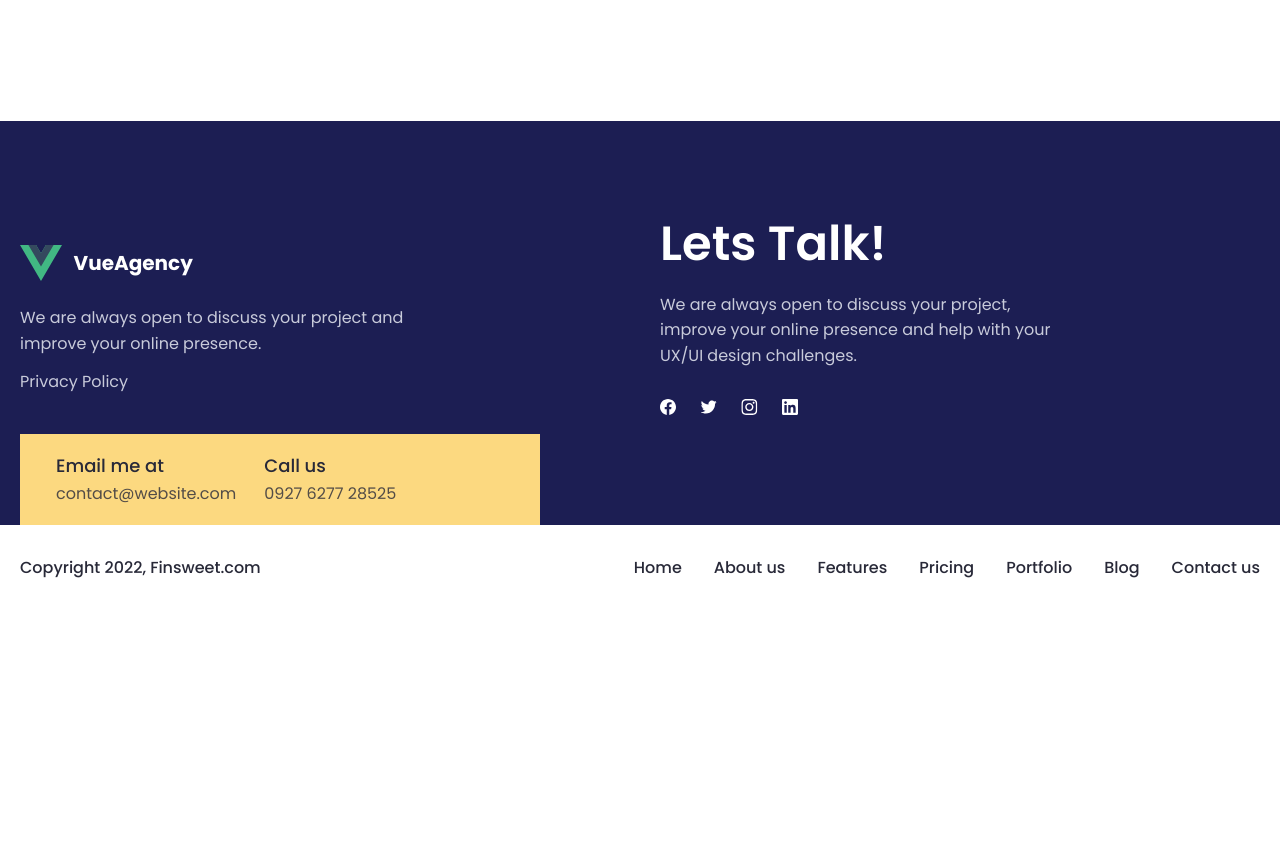
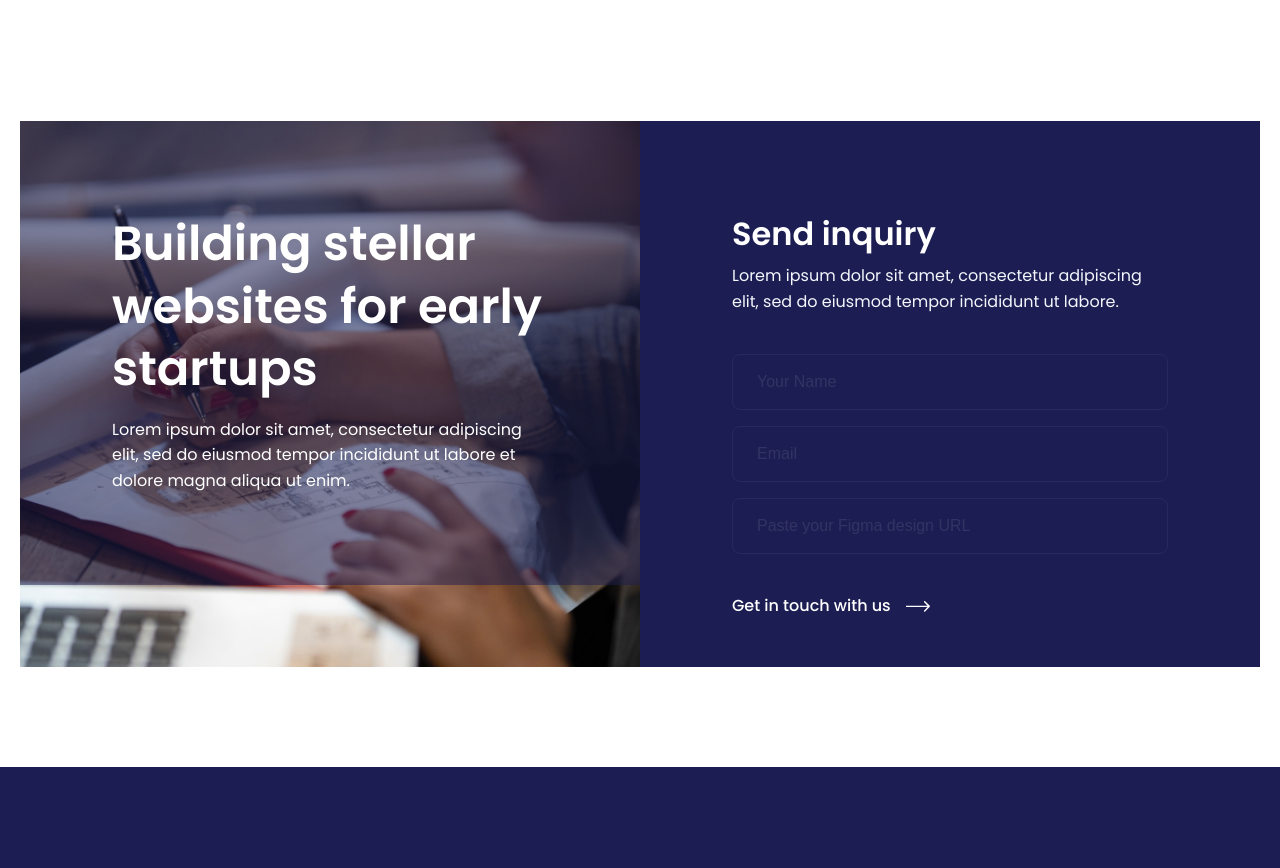
Before and after one commit to danelian/vueagency, a Vue app: page / in a window 1280 px wide. Shown: the part 4580-5448 px from the top of the page. Before the commit the page ends 5191 px from the top, so only its background shows below. Built offline with nearby package versions, Linux system fonts and the light colour scheme.

Commit message:
input component. vuelidate.

```diff
--- a/package.json
+++ b/package.json
@@ -11,6 +11,8 @@
     "format": "prettier --write src/"
   },
   "dependencies": {
+    "@vuelidate/core": "^2.0.3",
+    "@vuelidate/validators": "^2.0.4",
     "pinia": "^2.1.7",
     "swiper": "^11.0.7",
     "vue": "^3.4.15",
--- /dev/null
+++ b/src/components/Input.vue
@@ -0,0 +1,134 @@
+<script setup>
+const emit = defineEmits(['update:value'])
+
+const props = defineProps({
+  error: {
+    type: Array,
+    required: false
+  },
+  value: {
+    type: String,
+    default: ''
+  },
+  name: {
+    type: String,
+    required: true
+  },
+  type: {
+    type: String,
+    default: 'text'
+  },
+  placeholder: {
+    type: String,
+    required: true
+  },
+  label: {
+    type: String,
+    requred: true
+  }
+})
+
+const updateValue = (e) => {
+  emit('update:value', e.target.value)
+}
+</script>
+
+<template>
+  <div class="form-input">
+    <input
+      class="input-text"
+      :type="type"
+      :name="name"
+      :id="name"
+      :placeholder="placeholder"
+      :value="value"
+      @input="updateValue"
+      >
+    <label :for="name" class="input-label">{{ label }}</label>
+    <TransitionGroup>
+      <div
+        class="form-error"
+        v-for="element of error"
+        :key="element.$uid"
+        >
+        <div class="form-error__message">{{ element.$message }}</div>
+      </div>
+    </TransitionGroup>
+  </div>
+</template>
+
+<style lang="scss" scoped>
+.form {
+  &-input {
+    margin-bottom: 16px;
+    position: relative;
+    &.dark {
+      color: var(--white-color);
+      .input-text {
+        color: var(--white-color);
+        border: 1px solid rgba(255,255,255,5%);
+        &::placeholder {
+          color: rgba(244,246,252,.10);
+        }
+      }
+    }
+  }
+  &-error {
+    margin-top: 4px;
+    font-size: 12px;
+    color: var(--dark-blue-color);
+    padding: 4px 8px;
+    border-radius: 8px;
+    background: var(--yellow-color);
+  }
+}
+.input {
+  &-text {
+    position: relative;
+    padding: 0 24px;
+    width: 100%;
+    height: 56px;
+    font-size: 16px;
+    border-radius: 8px;
+    border: 1px solid rgba(0,0,0,10%);
+    background-color: transparent;
+    z-index: 1;
+    &:focus {
+      & + .input-label {
+        z-index: 1;
+        opacity: 1;
+        top: -20px;
+      }
+    }
+    &:not(:placeholder-shown) {
+      & + .input-label {
+        z-index: 1;
+        opacity: 1;
+        top: -20px;
+      }
+    }
+    &::placeholder {
+      color: var(--dark-blue-color);
+    }
+  }
+  &-label {
+    font-weight: bold;
+    display: block;
+    position: absolute;
+    top: 20px;
+    opacity: 0;
+    z-index: -1;
+    transition: .3s;
+    font-size: 13px;
+    color: var(--dark-blue-color);
+  }
+}
+.v-enter-active,
+.v-leave-active {
+  transition: opacity 0.5s ease;
+}
+.v-enter-from,
+.v-leave-to {
+  opacity: 0;
+}
+</style>
--- /dev/null
+++ b/src/components/blocks/HomeCta.vue
@@ -0,0 +1,118 @@
+<script setup>
+import { ref, computed } from 'vue'
+import useVuelidate from '@vuelidate/core';
+import { minLength, email, helpers } from '@vuelidate/validators'
+
+import Input from '@/components/Input.vue'
+
+const mustBeFigma = (value) => value.includes('https://www.figma.com')
+
+const nameField = ref('')
+const emailField = ref('')
+const figmaField = ref('');
+
+const rules = computed(() => ({
+  nameField: {
+    minLength: minLength(3)
+  },
+  emailField: {
+    email: email,
+    required: true
+  },
+  figmaField: {
+    mustBeFigma: helpers.withMessage('Link must start with https://www.figma.com', mustBeFigma),
+    required: true
+  }
+}))
+
+const v = useVuelidate(rules, {nameField, emailField, figmaField})
+</script>
+
+<template>
+  <section class="home-cta">
+    <div class="container">
+      <div class="home-cta__container">
+        <div class="home-cta__content">
+          <div class="home-cta__content-wrapper">
+            <h2 class="title-h2">Building stellar websites for early startups</h2>
+            <p>Lorem ipsum dolor sit amet, consectetur adipiscing elit, sed do eiusmod tempor incididunt ut labore et dolore magna aliqua ut enim.</p>
+          </div>
+        </div>
+        <div class="home-cta__form">
+          <h3 class="title-h5">Send inquiry</h3>
+          <p>Lorem ipsum dolor sit amet, consectetur adipiscing elit, sed do eiusmod tempor incididunt ut labore.</p>
+          <form action="#">
+            <Input
+              name="name"
+              placeholder="Your Name"
+              v-model:value="v.nameField.$model"
+              :error="v.nameField.$errors"
+              class="dark"
+            />
+            <Input
+              name="email"
+              placeholder="Email"
+              v-model:value="v.emailField.$model"
+              :error="v.emailField.$errors"
+              class="dark"
+            />
+            <Input
+              name="figma"
+              placeholder="Paste your Figma design URL"
+              v-model:value="v.figmaField.$model"
+              :error="v.figmaField.$errors"
+              class="dark"
+            />
+          </form>
+          <RouterLink to="/contact-us" class="link-witharrow">Get in touch with us<svg width="26" height="13" viewBox="0 0 26 13" fill="none" xmlns="http://www.w3.org/2000/svg"><path fill-rule="evenodd" clip-rule="evenodd" d="M20.1587 1.21301L24.787 5.84135C25.071 6.12537 25.071 6.58585 24.787 6.86987L20.1587 11.4982C19.8746 11.7822 19.4141 11.7822 19.1301 11.4982C18.8461 11.2142 18.8461 10.7537 19.1301 10.4697L22.5169 7.08288H1V5.62834H22.5169L19.1301 2.24153C18.8461 1.95751 18.8461 1.49703 19.1301 1.21301C19.4141 0.928996 19.8746 0.928996 20.1587 1.21301Z" fill="currentColor"/></svg></RouterLink>
+        </div>
+      </div>
+    </div>
+  </section>
+</template>
+
+<style lang="scss">
+.home-cta {
+  padding-top: 0;
+  padding-bottom: 0;
+  margin-bottom: 100px;
+  &__container {
+    display: flex;
+    width: 100%;
+  }
+  &__content {
+    width: 100%;
+    width: 50%;
+    background-image: url('../../../public/home-cta__bg.jpg');
+    background-size: cover;
+    &-wrapper {
+      padding: 92px;
+      color: var(--white-color);
+      background-color: rgba(28,30,83,.5);
+      .title-h2 {
+        color: var(--white-color);
+      }
+    }
+  }
+  &__form {
+    width: 50%;
+    padding: 92px 92px 48px 92px;
+    color: var(--white-color);
+    background-color: var(--tint-blue-color);
+    .title-h5 {
+      color: var(--white-color);
+    }
+    p {
+      font-size: 16px;
+      color: var(--grey-color);
+    }
+    .link-witharrow {
+      margin: 28px auto 0 auto;
+      color: var(--white-color);
+    }
+    form {
+      margin-top: 40px;
+    }
+  }
+}
+</style>
--- a/src/pages/Home.vue
+++ b/src/pages/Home.vue
@@ -5,6 +5,7 @@ import HomePortfolio from '../components/blocks/HomePortfolio.vue'
 import HomeFeatures from '../components/blocks/HomeFeatures.vue'
 import HomeReviews from '../components/blocks/HomeReviews.vue'
 import Faq from '../components/blocks/Faq.vue'
+import HomeCta from '../components/blocks/HomeCta.vue'
 </script>
 
 <template>
@@ -14,4 +15,5 @@ import Faq from '../components/blocks/Faq.vue'
   <HomeFeatures />
   <HomeReviews />
   <Faq />
+  <HomeCta />
 </template>
```
Also changed, not shown: public/home-cta__bg.jpg (added), 1 other file (tests, documents, lock files or other folders).
